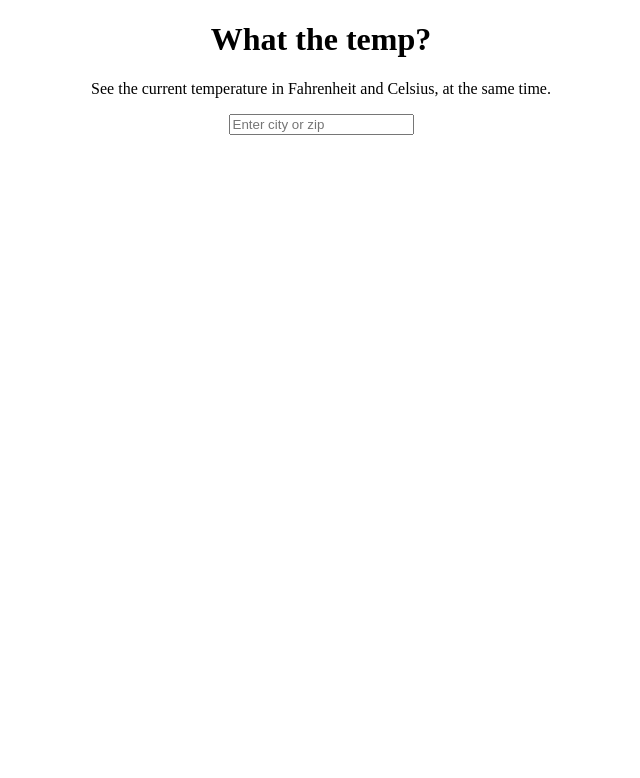
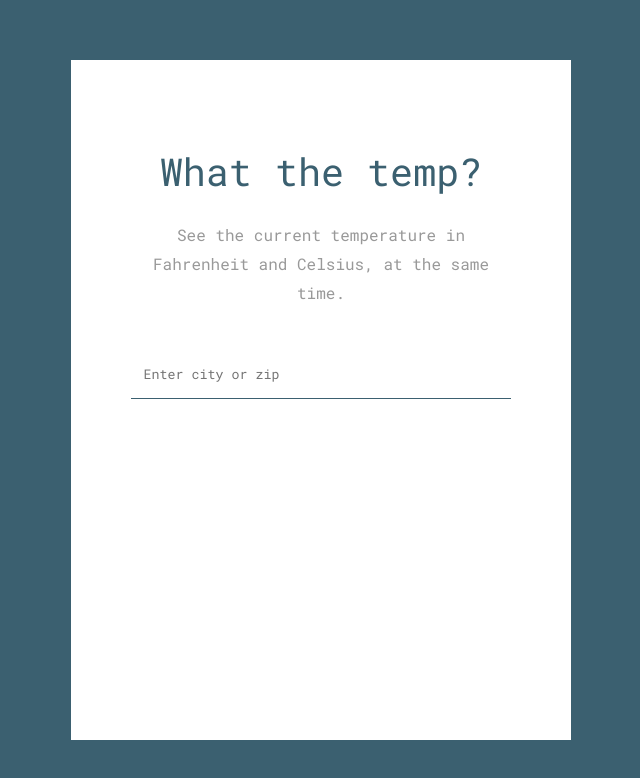
Before and after one commit to partiallymisplaced/weather-app, an Angular app in the folder local-weather-app/: page / in a window 1280 px wide. Shown: the top 778 px of the page, without its empty margins (319-959 px from the left). Built offline with nearby package versions, Linux system fonts and the light colour scheme.

Commit message:
Adds styling

```diff
--- a/local-weather-app/src/app/app.component.css
+++ b/local-weather-app/src/app/app.component.css
@@ -0,0 +1,15 @@
+.content {
+    color: #3b6070;
+    background-color: #fff;
+    min-height: 70vh;
+    width: 30%;
+    padding: 60px;
+    margin: 60px auto;
+    text-align: center;
+}
+
+@media screen and (max-width: 1200px) {
+    .content {
+        width: 50%;
+    }
+}
--- a/local-weather-app/src/app/app.component.html
+++ b/local-weather-app/src/app/app.component.html
@@ -1,5 +1,5 @@
 <!--The content below is only a placeholder and can be replaced.-->
-<div style="text-align:center">
+<div class="content">
 
   <h1>What the temp?</h1>
   <p>See the current temperature in Fahrenheit and Celsius, at the same time.</p>
--- a/local-weather-app/src/app/city-search/city-search.component.css
+++ b/local-weather-app/src/app/city-search/city-search.component.css
@@ -0,0 +1,18 @@
+input[type=text] {
+    border: none;
+    border-bottom: 1px solid #3b6070;
+    height: 48px;
+    padding: 0 12px;
+    margin-top: 2em;
+    width: calc(100% - 24px);
+}
+input[type=text]:focus{
+    background-color: #eee;
+    outline: none;
+}
+.error {
+    color: #be4343;
+    font-size: .8em;
+    padding: 1em;
+    text-align: left;
+}
--- a/local-weather-app/src/app/current-weather/current-weather.component.css
+++ b/local-weather-app/src/app/current-weather/current-weather.component.css
@@ -0,0 +1,14 @@
+h2 {
+    padding-top: 40px;
+    margin-top: 60px;
+    font-size: 2em;
+}
+
+h3 {
+    color: #999;
+}
+
+.temp {
+    color: #3b6070;
+    font-size: 2.4em;
+}
--- a/local-weather-app/src/app/current-weather/current-weather.component.html
+++ b/local-weather-app/src/app/current-weather/current-weather.component.html
@@ -5,7 +5,7 @@
   </div>
 
   <div>
-    <p>{{current.temperatureFahrenheit | number:'1.0-0'}} F |
+    <p class='temp'>{{current.temperatureFahrenheit | number:'1.0-0'}} F |
       {{current.temperatureCelsius | number:'1.0-0'}} C
     </p>
 
--- a/local-weather-app/src/index.html
+++ b/local-weather-app/src/index.html
@@ -7,6 +7,7 @@
 
   <meta name="viewport" content="width=device-width, initial-scale=1">
   <link rel="icon" type="image/x-icon" href="favicon.ico">
+  <link href="https://fonts.googleapis.com/css?family=Roboto+Mono" rel="stylesheet">
 </head>
 <body>
   <app-root></app-root>
--- a/local-weather-app/src/styles.css
+++ b/local-weather-app/src/styles.css
@@ -1 +1,16 @@
-/* You can add global styles to this file, and also import other style files */
+body {
+    background-color: #3b6070;
+}
+body, input {
+    font-family: 'Roboto Mono', monospace;
+}
+h1, h2, h3, h4, h5, h6 {
+    font-weight: 400;
+}
+h1 {
+    font-size: 2.4em;
+}
+p {
+    color: #999;
+    line-height: 1.8em;
+}
```
